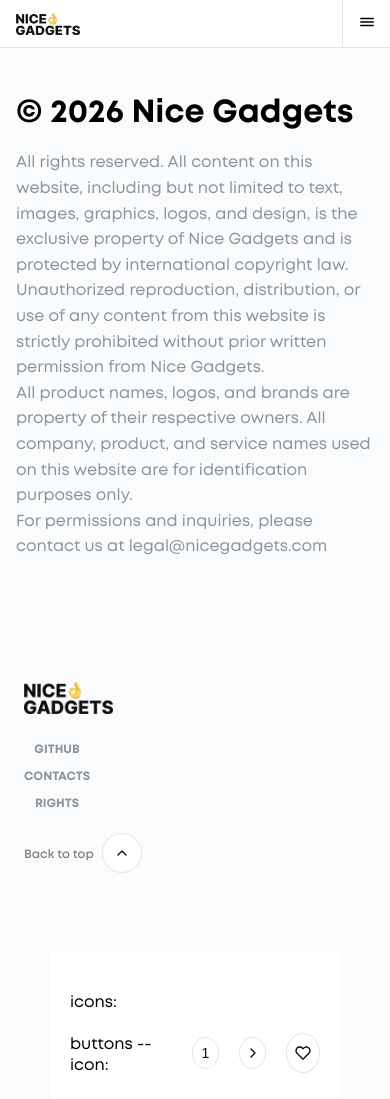
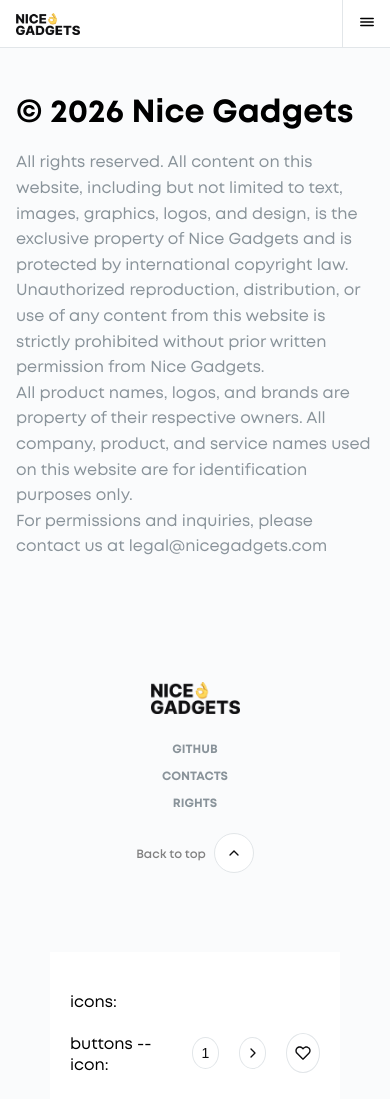
Before and after one commit to mate-group-project/nice-gadgets, a React (Vite) app: page /rights in a window 390 px wide. Shown: the top 1099 px of the page. Built offline with nearby package versions, Linux system fonts and the light colour scheme.

Commit message:
improve adaptive footer

```diff
--- a/src/shared/components/Footer/Footer.scss
+++ b/src/shared/components/Footer/Footer.scss
@@ -65,11 +65,12 @@
 }
 
 @media (max-width: 768px) {
+
   .footer {
     flex-direction: column;
     gap: 24px;
     padding: 24px;
-    align-items: flex-start;
+    align-items: center;
     height: auto;
   }
 
--- a/src/shared/components/Footer/Footer.tsx
+++ b/src/shared/components/Footer/Footer.tsx
@@ -40,7 +40,8 @@
       </div>
       <div className="footer__container">
         <a
-          href="#"
+          onClick={() => window.scrollTo({ top: 0, behavior: 'smooth' })}
+          style={{ cursor: 'pointer' }}
           className="back"
         >
           Back to top
```
Also changed, not shown: src/pages/RightPage.scss (+4 -4 lines).
